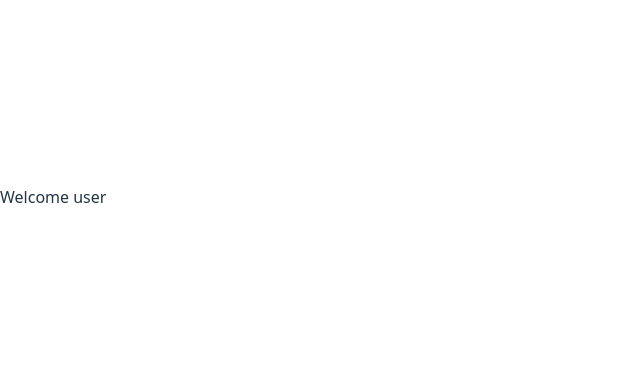
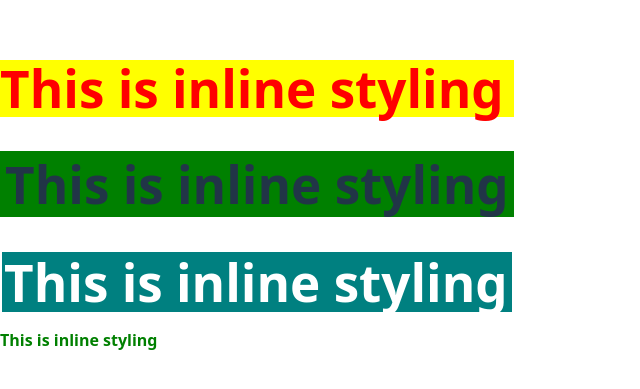
Before and after one commit to PLThabangR/react_typescript_class, a React (Vite) app in the folder reactjs/fundamental/react-demos/: page / in a window 1280 px wide. Shown: the part 203-592 px from the top of the page, without its empty margins (0-640 px from the left). Built offline with nearby package versions, Linux system fonts and the light colour scheme.

Commit message:
git add .

```diff
--- a/reactjs/fundamental/react-demos/src/App.jsx
+++ b/reactjs/fundamental/react-demos/src/App.jsx
@@ -5,6 +5,7 @@ import Wikipedia from './components/Wikipedia/Wikipedia'
 import Rendering from './components/demos/DynamicRendering/PasswordExample/MainCRendering'
 import Weather from './components/demos/DynamicRendering/WeatherExample/Weather'
 import UserStatus from './components/demos/DynamicRendering/UserStatusExample/UserStatus'
+import Styling from './components/demos/styling/Styling'
 
 function App() {
   const password = true
@@ -26,8 +27,11 @@ function App() {
      {/* <Weather temperature={20}/> */}
 
 {/* Dynamic Rendering  Example user staus*/}
-     <UserStatus isAdmin={isAdmin} loggedIn={loggedIn}/>
+     {/* <UserStatus isAdmin={isAdmin} loggedIn={loggedIn}/> */}
 
+
+{/* Inline styling  Example*/}
+<Styling/>
     </>
   )
 }
--- /dev/null
+++ b/reactjs/fundamental/react-demos/src/components/demos/styling/Styling.jsx
@@ -0,0 +1,31 @@
+import React from 'react'
+import './index.css'
+const Styling = () => {
+{/* Styling using an Object*/}
+
+const styles={
+  color:"white",
+  backgroundColor:"teal",
+  padding:"2px",
+  margin:"2px"
+
+
+}
+
+  return (
+    <div>
+            {/* Inline styling use camelCase backGroundColor: "teal" */}
+            <h1 style={{color:"red",backgroundColor:"yellow"}}>This is inline styling</h1>
+            <h1 style={{font:"10px",padding:"5px", backgroundColor:"green"}}>This is inline styling</h1>
+
+            {/* Inline styling using an object */}
+            <h1 style={styles}>This is inline styling</h1>
+
+            <div>
+                <p className='success'>This is inline styling</p>
+            </div>
+    </div>
+  )
+}
+
+export default Styling
--- /dev/null
+++ b/reactjs/fundamental/react-demos/src/components/demos/styling/index.css
@@ -0,0 +1,6 @@
+
+.success{
+    color:green;
+    font-weight:bold
+
+}
```
